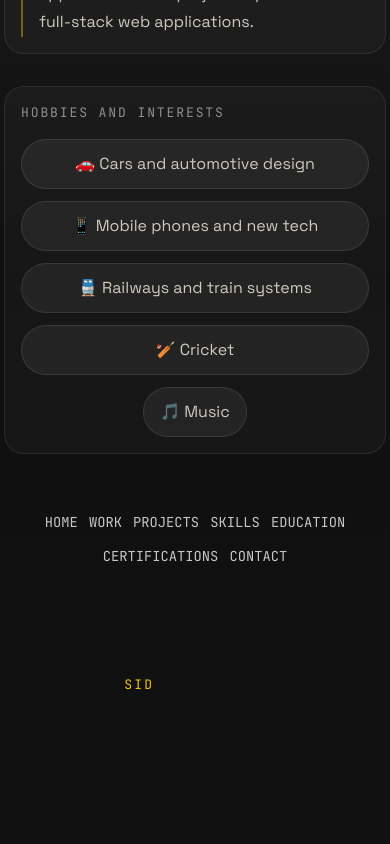
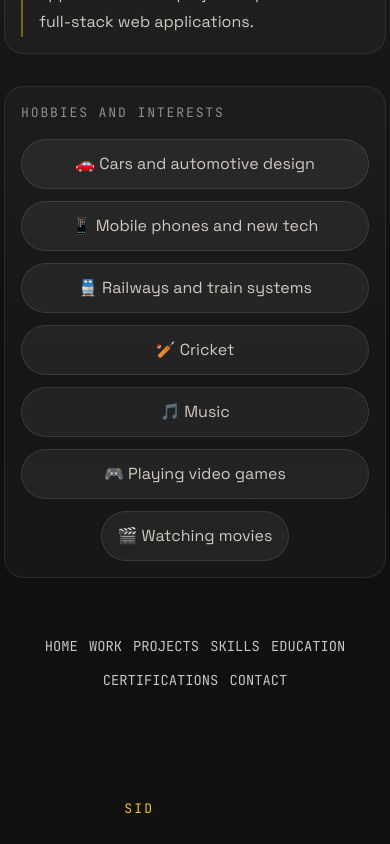
Before and after one commit to YojitSiddhant/siddhant-yojit-portfolio, a Next.js app: page /about in a window 390 px wide. Shown: the part 756-1600 px from the top of the page. Before the commit the page ends 1476 px from the top, so only its background shows below. Built offline with nearby package versions, Linux system fonts and the light colour scheme.

Commit message:
Fix mobile nav scroll behavior and update hobbies

```diff
--- a/app/about/page.tsx
+++ b/app/about/page.tsx
@@ -12,6 +12,8 @@ const interests = [
   { emoji: "🚆", label: "Railways and train systems" },
   { emoji: "🏏", label: "Cricket" },
   { emoji: "🎵", label: "Music" },
+  { emoji: "🎮", label: "Playing video games" },
+  { emoji: "🎬", label: "Watching movies" },
 ];
 
 const navItems = [
--- a/app/components/scroll-side-nav.tsx
+++ b/app/components/scroll-side-nav.tsx
@@ -28,12 +28,6 @@ export default function ScrollSideNav({ items }: ScrollSideNavProps) {
 
     const onScroll = () => {
       const currentY = window.scrollY;
-
-      if (!desktopQuery.matches) {
-        setIsLowered(false);
-        lastY = currentY;
-        return;
-      }
 
       if (currentY <= 80) {
         setIsLowered(false);
--- a/app/globals.css
+++ b/app/globals.css
@@ -1559,15 +1559,23 @@ a:focus-visible {
   }
 
   .hero-side-lowered {
-    position: static;
-    right: auto;
-    top: auto;
-    padding: 0;
-    border: 0;
-    border-radius: 0;
-    background: transparent;
-    box-shadow: none;
-    backdrop-filter: none;
+    position: fixed;
+    top: 52svh;
+    right: 0.75rem;
+    flex-direction: column;
+    flex-wrap: nowrap;
+    align-items: flex-end;
+    justify-content: flex-start;
+    gap: 0.45rem;
+    margin-top: 0;
+    padding: 0.7rem 0.75rem;
+    border: 1px solid rgba(255, 255, 255, 0.1);
+    border-radius: 1rem;
+    background: rgba(9, 9, 9, 0.72);
+    box-shadow:
+      0 18px 32px rgba(0, 0, 0, 0.28),
+      0 0 20px rgba(241, 196, 15, 0.08);
+    backdrop-filter: blur(14px);
   }
 
 
@@ -1790,6 +1798,10 @@ a:focus-visible {
     justify-content: center;
   }
 
+  .hero-side-lowered {
+    margin-top: 0;
+  }
+
 
   .hero-side-link {
     font-size: 0.92rem;
@@ -1873,6 +1885,12 @@ a:focus-visible {
 
   .hero-side {
     gap: 0.7rem;
+  }
+
+  .hero-side-lowered {
+    gap: 0.4rem;
+    right: 0.5rem;
+    padding: 0.65rem 0.7rem;
   }
 
   .hero-side-link {
```
